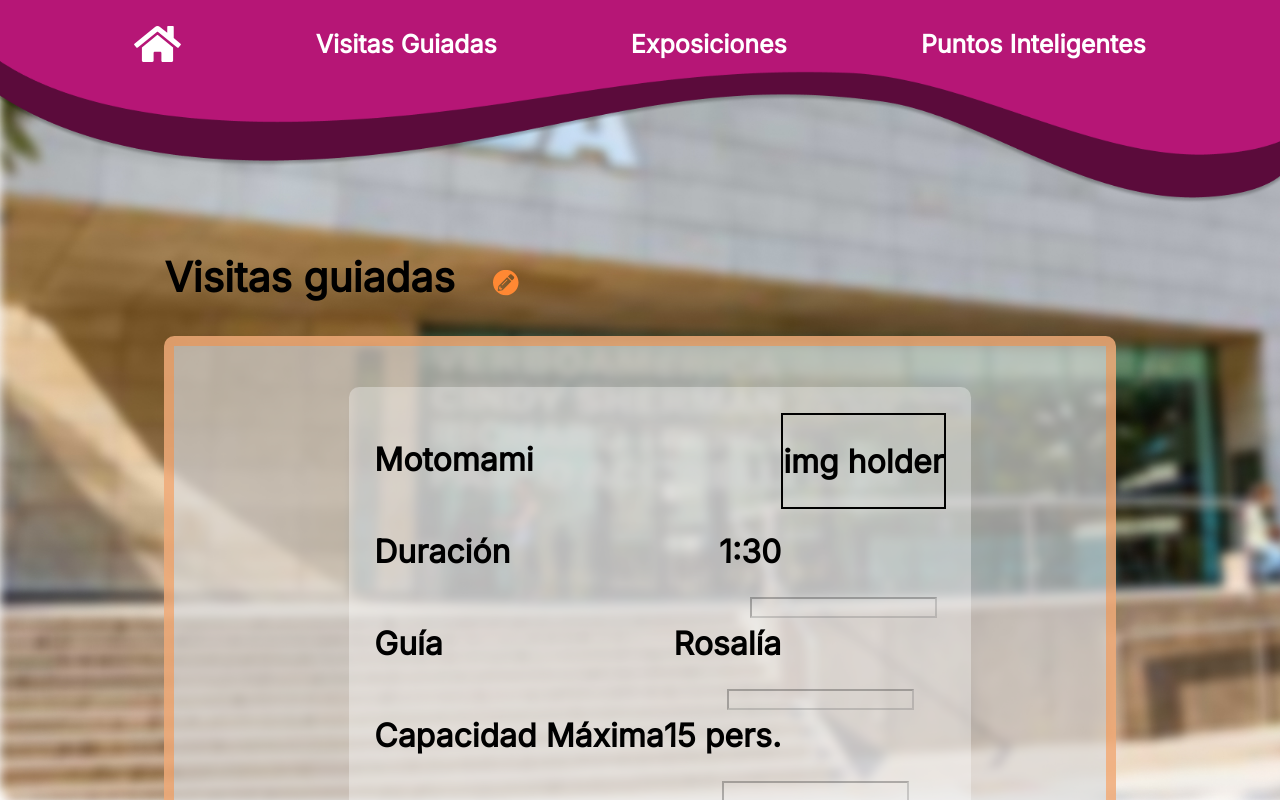
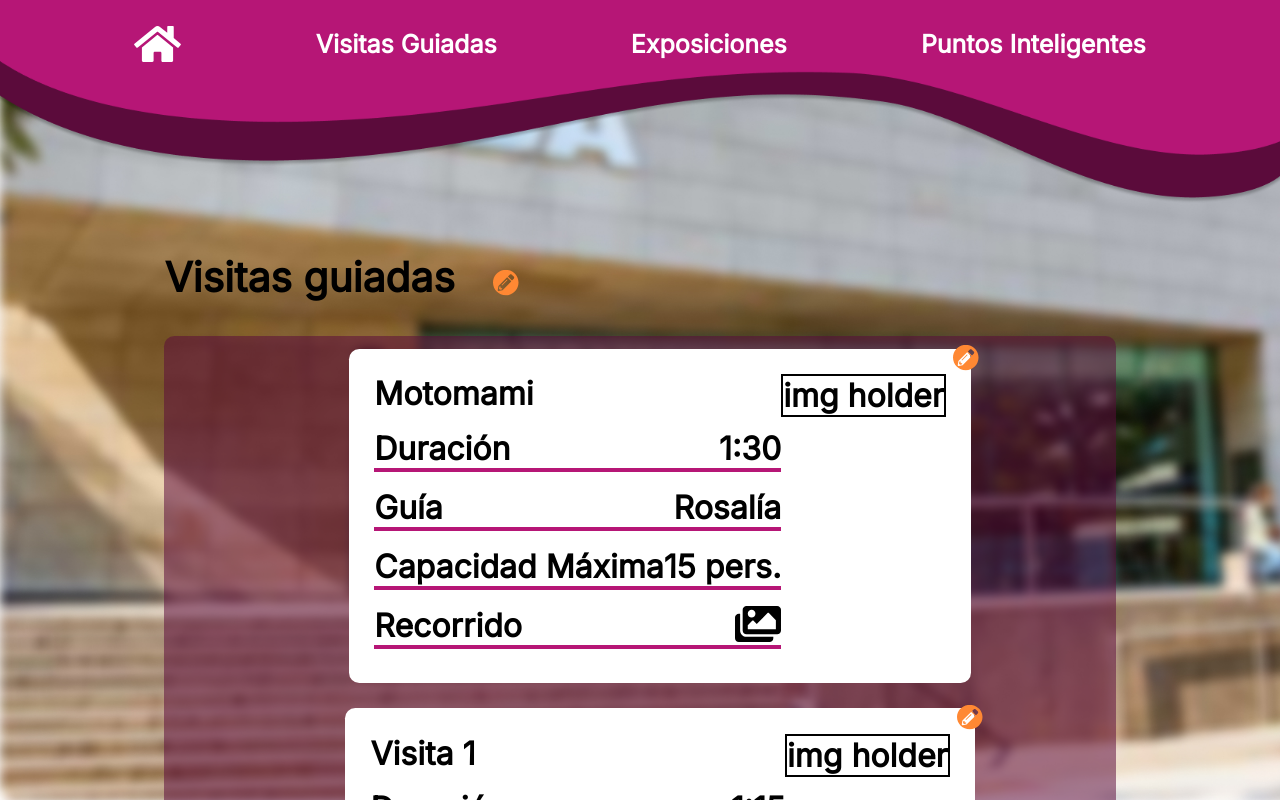
Before and after one commit to Dawnn-n/onetp2022cdd-web, a React (Create React App) app: page /tours in a window 1280 px wide. Shown: the top 800 px of the page. Built offline with nearby package versions, Linux system fonts and the light colour scheme.

Commit message:
Improved look of admin tables

```diff
--- a/src/views/AdminPage/index.tsx
+++ b/src/views/AdminPage/index.tsx
@@ -3,6 +3,14 @@ import style from './style.module.css';
 
 const data = [ // To be migrated to Firebase
     [
+        {
+            title: "Motomami",
+            values: [<>1:30</>, <>Rosalía</>, <>15 pers.</>, <div className={style["image-icon"]} />],
+        },
+        {
+            title: "",
+            values: [<>1:15</>, <>David</>, <>20 pers.</>, <div className={style["image-icon"]} />],
+        },
         {
             title: "Motomami",
             values: [<>1:30</>, <>Rosalía</>, <>15 pers.</>, <div className={style["image-icon"]} />],
@@ -34,16 +42,13 @@ export default function AdminPage(params : {
     const titles = [<>Visitas guiadas</>, <>Exposiciones</>, <>Puntos Inteligentes</>]
 
     const [adminList, resetAdminList] = useState([<></>])
-    console.log("first", adminList)
-
-    // const [listDummyR, listDummyW] = useState(0)
-    // const updateAdminList = () => {listDummyW(listDummyR+1)}
 
     useEffect(() => {
         resetAdminList([])
         const newAdminList : JSX.Element[] = []
         for (let i = 0; i < data[typeCode].length; i++) {
-            console.log("outer", i, adminList, newAdminList)
+            // console.log("outer", i, adminList, newAdminList)
+            console.log(i)
             newAdminList.push(<AdminListUnit type={params.type} id={i} />)
         }
         resetAdminList(newAdminList)
@@ -82,15 +87,13 @@ function AdminListUnit(params : {
     if (title === null || title === "") title = layoutData[typeCode].defaultTitle+params.id
 
     const [fieldList, resetFieldList] = useState([<></>])
-    // const [fieldDummyR, fieldDummyW] = useState(0)
-    // const updateFieldList = () => {fieldDummyW(fieldDummyR+1)}
 
     useEffect(() => {
         resetFieldList([])
         const newFieldList : JSX.Element[] = []
         const subdata = data[typeCode][params.id].values
         for (let i = 0; i < subdata.length; i++) {
-            console.log("inner", i, newFieldList)
+            // console.log("inner", i, newFieldList)
             newFieldList.push(<ListUnitField field={layoutData[typeCode].fields[i]} value={subdata[i]} />)
         }
         resetFieldList(newFieldList)
@@ -103,6 +106,7 @@ function AdminListUnit(params : {
                 <form>{fieldList}</form>
             </div>
             <div className={style["unit-image"]}><h2>img holder</h2></div>
+            <div className={style["edit-btn"]} />
         </li>
     );
 }
--- a/src/views/AdminPage/style.module.css
+++ b/src/views/AdminPage/style.module.css
@@ -16,14 +16,14 @@
 .list-container {
     margin-top: 1vh;
 	height: max-content;
-    border: solid #FF88337F 0.8vw;
-    box-sizing: border-box;
-    padding: 2vw;
+    padding-left: 2vw;
+    padding-right: 2vw;
     border-radius: 0.8vw;
-    background: #D9D9D9B0;
+    background: #5B0B3B87;
 }
 
 .list-container ul {
+    margin: 0;
 	display: flex;
 	flex-direction: column;
 	justify-content: space-around;
@@ -32,17 +32,21 @@
 }
 
 .admin-list-unit {
+    margin-top: 1vw;
+    margin-bottom: 1vw;
+    position: relative;
     width: max-content;
 	flex: min-content 0;
     box-sizing: border-box;
     padding: 2vw;
     display: flex;
     flex-direction: row;
-    background: #FFF5;
+    background: white;
     border-radius: 0.8vw;
 }
 
 .admin-list-unit h2 {
+    margin: 0;
     font-size: 4vh;
     font-family: "Inter";
 }
@@ -53,25 +57,27 @@
 
 .admin-list-unit form {
     float: left;
+    margin-top: 1vh;
     height: fit-content;
     display: flex;
     flex-direction: column;
 }
 
 .field {
-    flex: 6vh 0;
+    margin-top: 1vh;
+    margin-bottom: 1vh;
+    position: relative;
+    flex: min-content 0;
     display: flex;
     flex-direction: row;
     justify-content: space-between;
-    border-bottom: 0.4vh transparent;
+    border-bottom: 0.5vh solid #B61676;
     box-sizing: border-box;
+    background: none;
 }
 
-.field::before {
-    position: absolute;
-    z-index: -1;
-    margin-bottom: -0.4vh;
-    background: linear-gradient(10deg, #EB00FF, #9E00FF);
+.field>div {
+    position: relative;
 }
 
 .field-value {
@@ -80,10 +86,14 @@
 
 .value-input {
     position: absolute;
-    height: auto;
-    width: auto;
+    top: 0;
+    left: 0;
+    height: 100%;
+    width: 100%;
     background: none;
+    box-shadow: none;
     outline: none;
+    visibility: hidden;
 }
 
 .image-icon {
@@ -97,3 +107,9 @@
     border: 0.2vw solid black;
     box-sizing: border-box;
 }
+
+.admin-list-unit .edit-btn {
+    position: absolute;
+    right: -0.6vw;
+    top: -0.6vw;
+}
```
